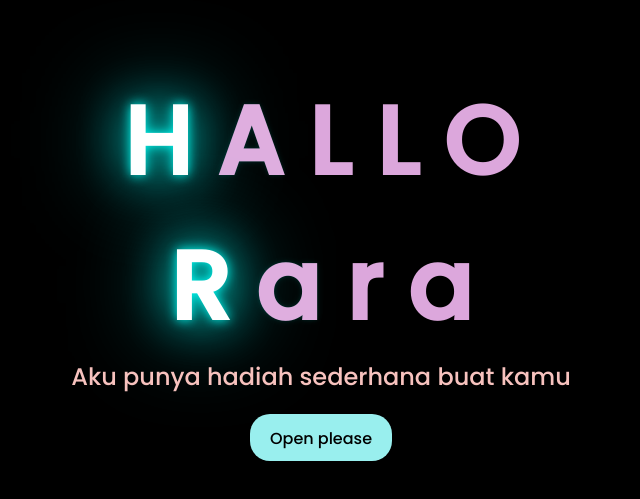
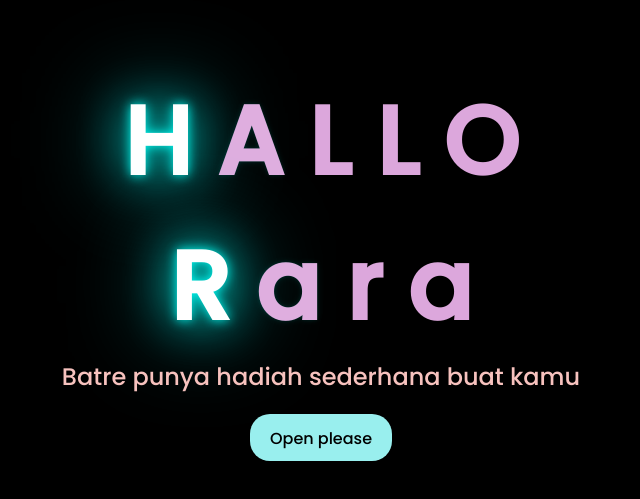
Before and after one commit to yusep21/apasok, a plain HTML site: page index.html in a window 1280 px wide. Shown: the part 143-642 px from the top of the page, without its empty margins (327-967 px from the left). Drawn offline with Linux system fonts and the light colour scheme.

Commit message:
Update index.html

```diff
--- a/index.html
+++ b/index.html
@@ -27,7 +27,7 @@
     </div>
 
     <div class="description">
-        <span>Aku punya hadiah sederhana buat kamu</span>
+        <span>Batre punya hadiah sederhana buat kamu</span>
 
     </div>
     <div class="button">
```
